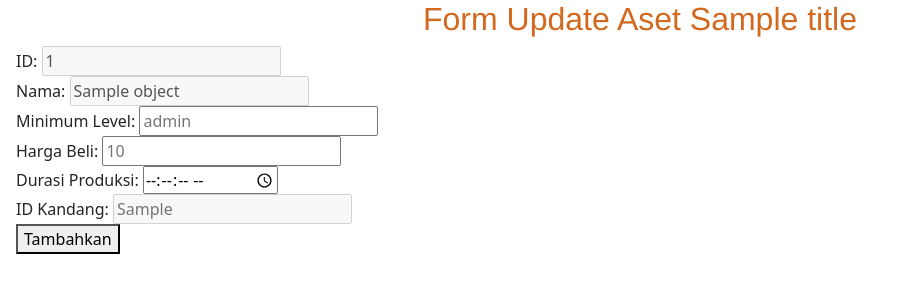
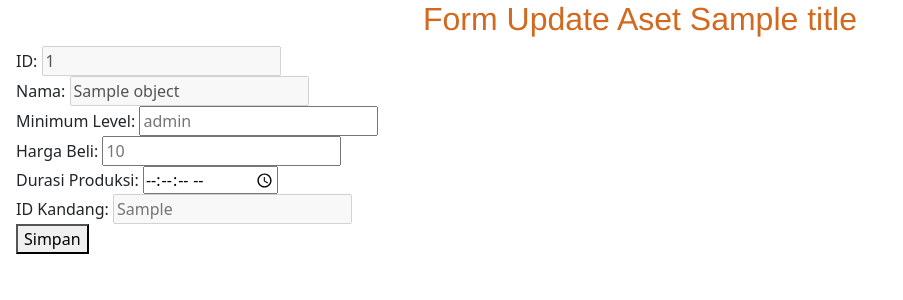
Before and after one commit to fathanm10/Hi-day, a Django app: template aset/templates/update_hewan.html in a window 1280 px wide. Shown: the top 300 px of the page, without its empty margins (0-903 px from the left). Run offline with Django 4.2, Linux system fonts and the light colour scheme; the template is opened without the code that fills it: most values are stand-ins (such as "Sample title", 1, 10 or a date in 2020); some libraries are stand-ins or nearby versions.

Commit message:
Refactor minor typo

```diff
--- a/aset/templates/update_alat_produksi.html
+++ b/aset/templates/update_alat_produksi.html
@@ -33,7 +33,7 @@
         <input type="kapasitas_max" name="kapasitas_max" id="kapasitas_max" placeholder="{{object.kapasitas_max}}" required>
     </div>
 
-    <button type="submit">Tambahkan</button>
+    <button type="submit">Simpan</button>
 
     {% if messages %}
         {% for message in messages %}
--- a/aset/templates/update_bibit_tanaman.html
+++ b/aset/templates/update_bibit_tanaman.html
@@ -33,7 +33,7 @@
         <input type="time" step="1" name="durasi_panen" id="durasi_panen" placeholder="{{object.durasi_panen}}">
     </div>
 
-    <button type="submit">Tambahkan</button>
+    <button type="submit">Simpan</button>
 
     {% if messages %}
         {% for message in messages %}
--- a/aset/templates/update_dekorasi.html
+++ b/aset/templates/update_dekorasi.html
@@ -33,7 +33,7 @@
         <input type="harga_jual" name="harga_jual" id="harga_jual" placeholder="{{object.harga_jual}}">
     </div>
 
-    <button type="submit">Tambahkan</button>
+    <button type="submit">Simpan</button>
 
     {% if messages %}
         {% for message in messages %}
--- a/aset/templates/update_hewan.html
+++ b/aset/templates/update_hewan.html
@@ -38,7 +38,7 @@
     </div>
 
 
-    <button type="submit">Tambahkan</button>
+    <button type="submit">Simpan</button>
 
     {% if messages %}
         {% for message in messages %}
--- a/aset/templates/update_kandang.html
+++ b/aset/templates/update_kandang.html
@@ -37,7 +37,7 @@
         <input type="jenis_hewan" name="jenis_hewan" id="jenis_hewan" placeholder="{{object.jenis_hewan}}" disabled>
     </div>
 
-    <button type="submit">Tambahkan</button>
+    <button type="submit">Simpan</button>
 
     {% if messages %}
         {% for message in messages %}
--- a/aset/templates/update_petak_sawah.html
+++ b/aset/templates/update_petak_sawah.html
@@ -38,7 +38,7 @@
         </select>
     </div>
 
-    <button type="submit">Tambahkan</button>
+    <button type="submit">Simpan</button>
 
     {% if messages %}
         {% for message in messages %}
--- a/aset/views.py
+++ b/aset/views.py
@@ -1,4 +1,3 @@
-from re import I
 from django.shortcuts import render, redirect
 from django.views.decorators.csrf import csrf_exempt
 
```
